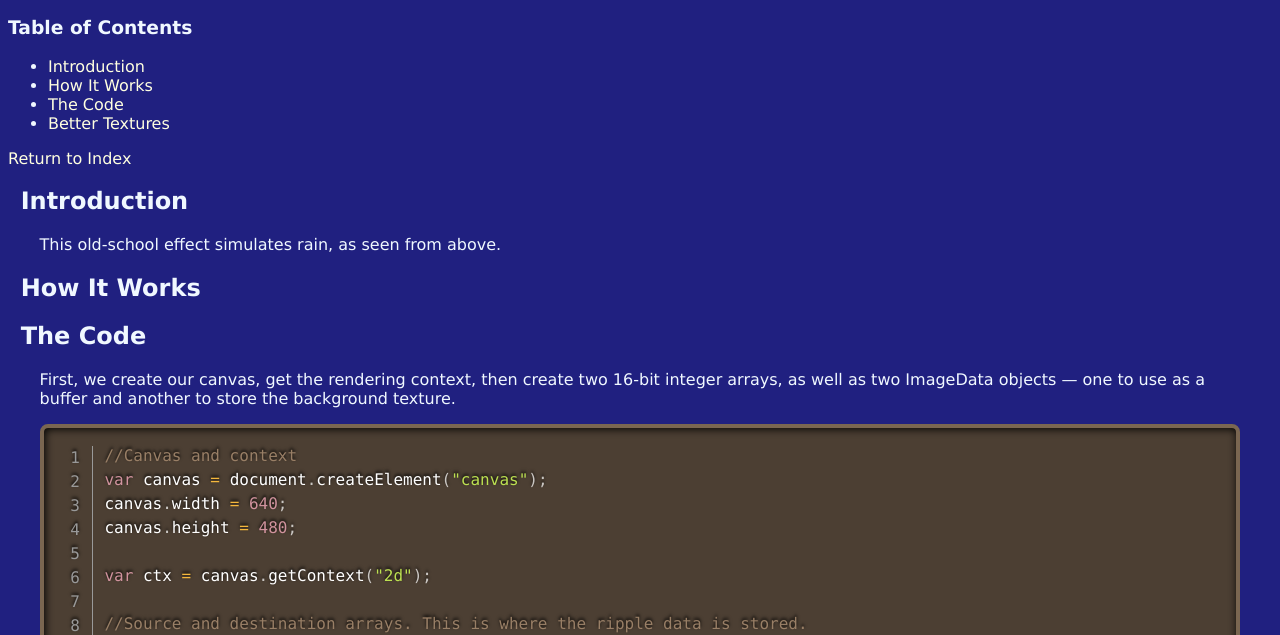
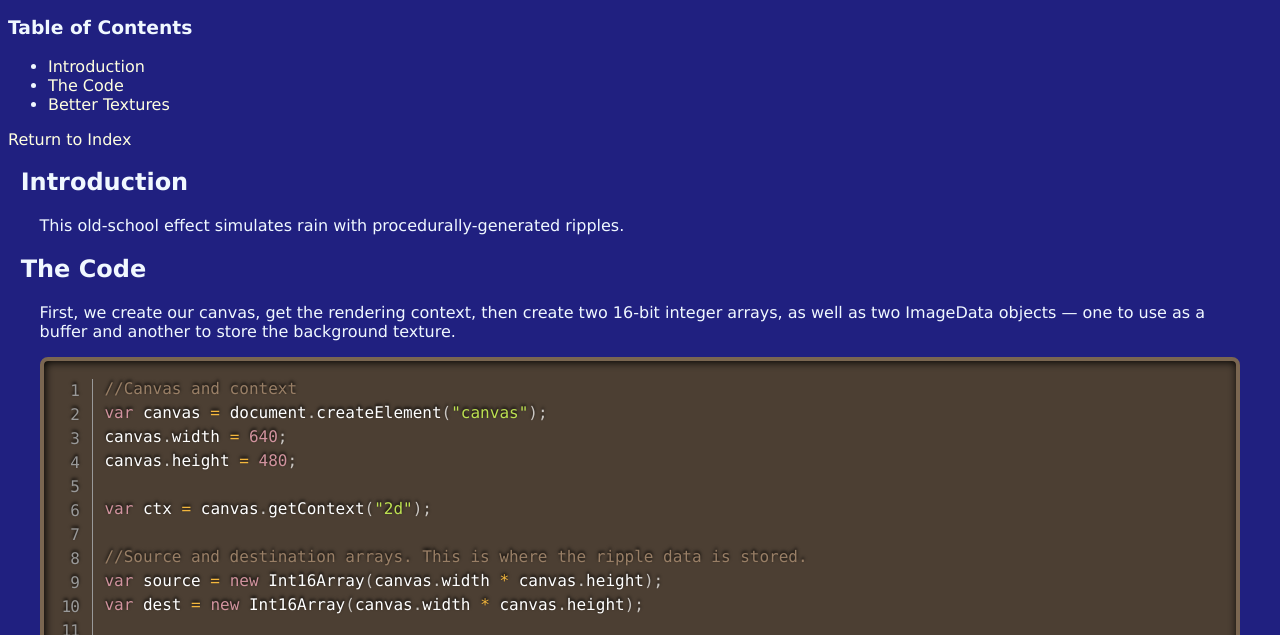
Before and after one commit to InvisibleWater/MattGraphicsTutorials, a plain HTML site: page effects/rain.html in a window 1280 px wide. Shown: the part 112-747 px from the top of the page. Drawn offline with Linux system fonts and the light colour scheme.

Commit message:
Finally finished this, at least for now.

```diff
--- a/effects/rain.html
+++ b/effects/rain.html
@@ -18,7 +18,6 @@
             <h3>Table of Contents</h3>
             <ul>
                 <li><a href="#intro">Introduction</a></li>
-                <li><a href="#howItWorks">How It Works</a></li>
                 <li><a href="#code">The Code</a></li>
                 <li><a href="#textures">Better Textures</a></li>
             </ul>
@@ -26,9 +25,7 @@
             <a href="../index.html">Return to Index</a>
         </header>
         <h2 id="introduction">Introduction</h2>
-        <p>This old-school effect simulates rain, as seen from above. </p>
-        <h2 id="howItWorks">How It Works</h2>
-
+        <p>This old-school effect simulates rain with procedurally-generated ripples.</p>
         <h2 id="code">The Code</h2>
         <p>First, we create our canvas, get the rendering context, then create two 16-bit integer arrays, as well as two ImageData objects &mdash; one to use as a buffer and another to store the background texture.</p>
         <div class="code-container"><pre><code class="language-javascript line-numbers">//Canvas and context
@@ -68,6 +65,7 @@ var end = (canvas.height - 1) * canvas.width;
 function render(t) {
     let currentTicks = t / 1000;
 
+    //Add a new ripple at a set interval
     if (currentTicks - lastTicks > interval) {
         let rx = Math.floor(Math.random() * canvas.width);
         let ry = Math.floor(Math.random() * canvas.height);
@@ -75,8 +73,8 @@ function render(t) {
         lastTicks = currentTicks;
     }
 
-    //
-    //
+    //Calculate the size of the ripples by averaging together the values of neigbhoring pixels, then subtract from there.
+    //Using bitwise right-shifts here may seem odd, but it's essentially just dividing by powers of two.
     for (let i = canvas.width; i < end; i++) {
         dest[i] = ((source[i - 1] + source[i + 1] + source[i - canvas.width] + source[i + canvas.width]) >> 1) - dest[i];
         dest[i] -= (dest[i] >> 5);
@@ -103,10 +101,10 @@ function render(t) {
             let g = texture.data[tx + 1];
             let b = texture.data[tx + 2];
 
-            //Now that we have everything, it's time to
+            //Now that we have everything, it's time to start adding the pixel data to the buffer. This is where the pixel is located in 1D array space.
             let targetIndex = (ofs + x) * 4;
 
-            //
+            //Apply the new color values to the buffer, clamping them between 0 and 255.
             //The subtraction is technically optional, but I've found that if you leave it out the ripples become harder to see on some textures.
             target.data[targetIndex] = Math.min(Math.max(r - dx, 0), 255);
             target.data[targetIndex + 1] = Math.min(Math.max(g - dx, 0), 255);
```
Also changed, not shown: index.html (+1 -0 lines).
